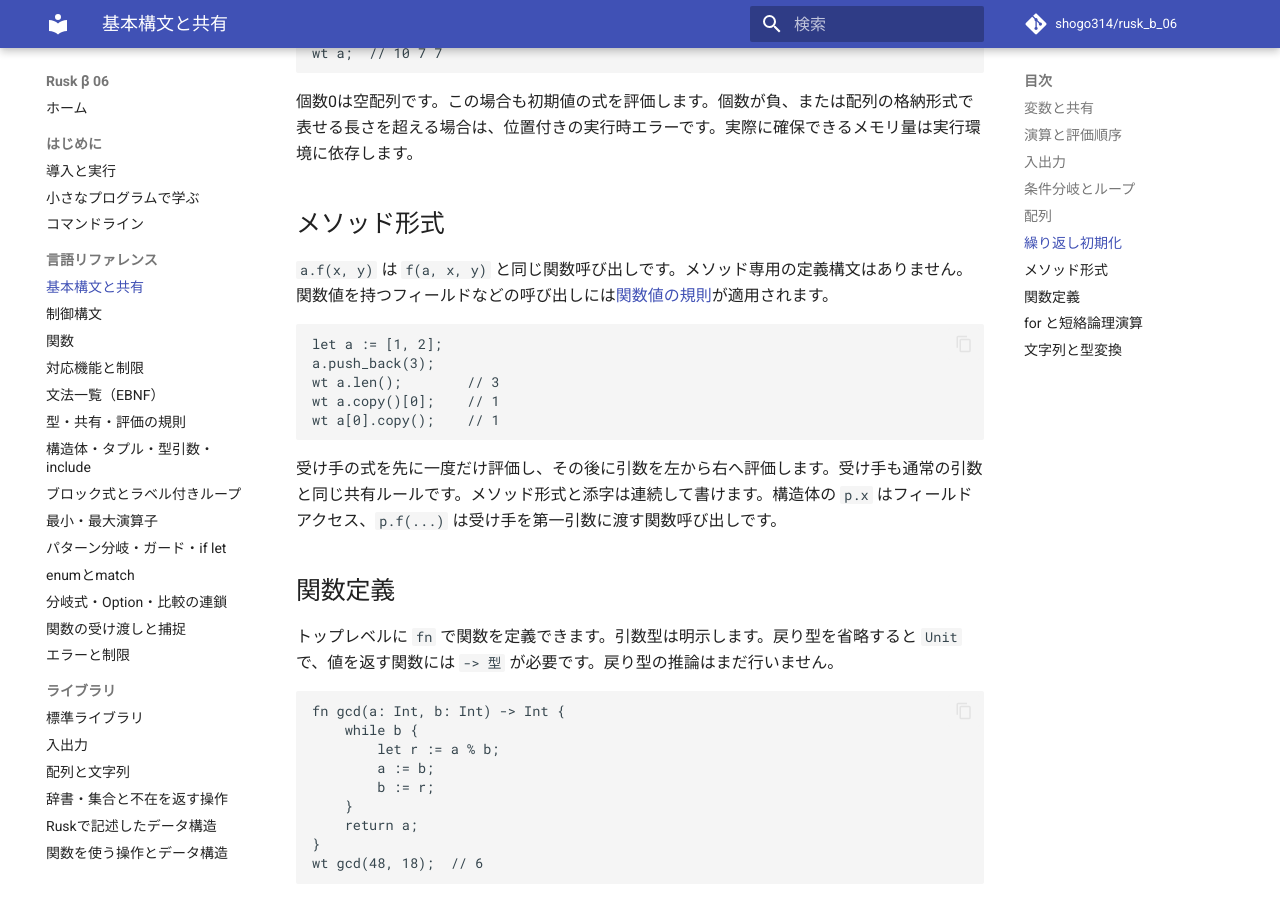
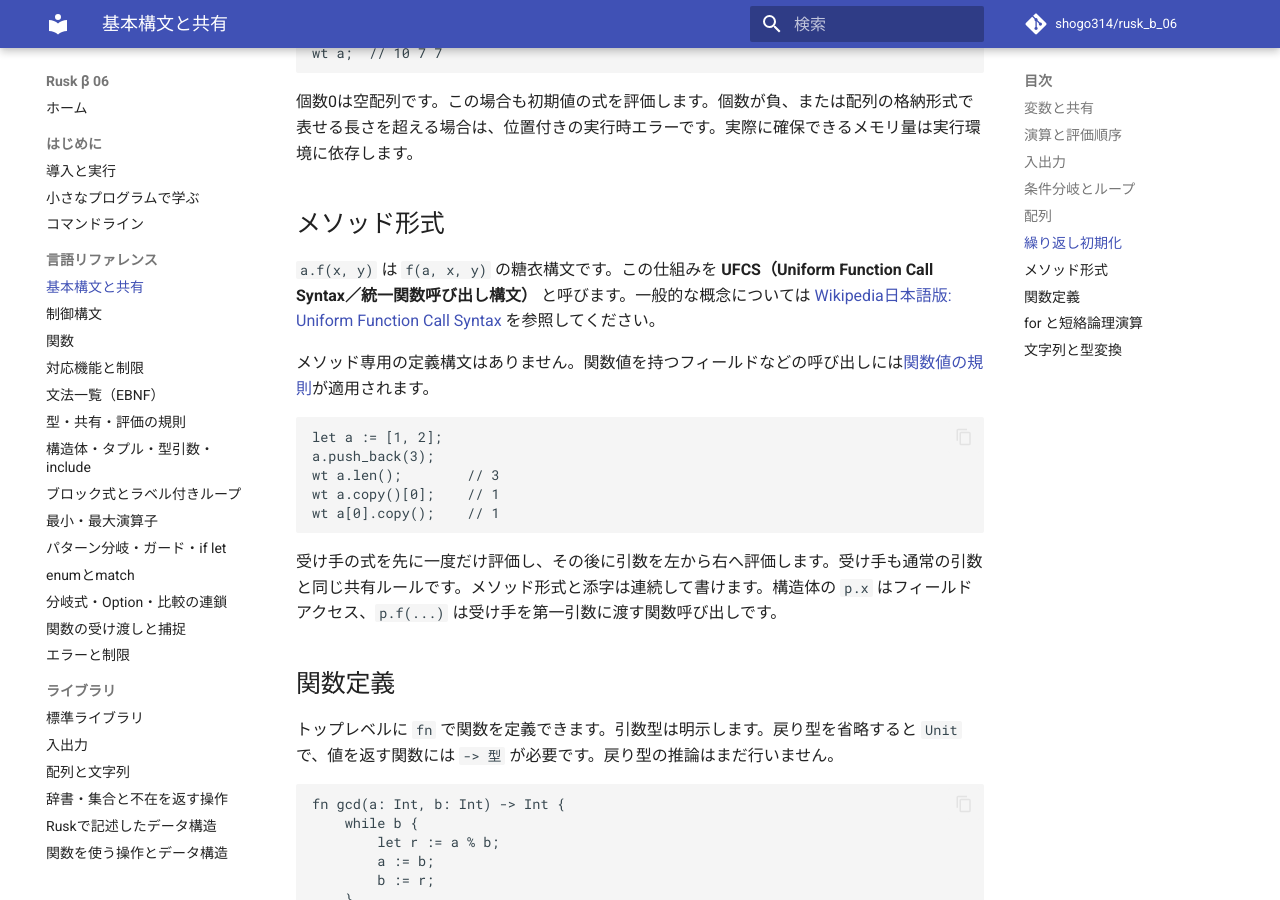
Before and after one commit to shogo314/rusk_b_06, an MkDocs documentation site: the page built from docs/reference/index.md, in a window 1280 px wide and 900 px high, scrolled down 4379 px. Built offline with MkDocs 1.6.1 and Material for MkDocs 9.7.7, drawn with Linux system fonts in a browser that asks for light colours; comment, search, counter and statistics services are not loaded.

Commit message:
Document UFCS with Japanese Wikipedia reference

````diff
--- a/docs/reference/index.md
+++ b/docs/reference/index.md
@@ -148,7 +148,9 @@ wt a;  // 10 7 7
 
 ## メソッド形式
 
-`a.f(x, y)` は `f(a, x, y)` と同じ関数呼び出しです。メソッド専用の定義構文はありません。関数値を持つフィールドなどの呼び出しには[関数値の規則](beta04.md)が適用されます。
+`a.f(x, y)` は `f(a, x, y)` の糖衣構文です。この仕組みを **UFCS（Uniform Function Call Syntax／統一関数呼び出し構文）** と呼びます。一般的な概念については [Wikipedia日本語版: Uniform Function Call Syntax](https://ja.wikipedia.org/wiki/Uniform_Function_Call_Syntax) を参照してください。
+
+メソッド専用の定義構文はありません。関数値を持つフィールドなどの呼び出しには[関数値の規則](beta04.md)が適用されます。
 
 ```text
 let a := [1, 2];
````
Also changed, not shown: docs/reference/functions.md (+3 -1 lines).
